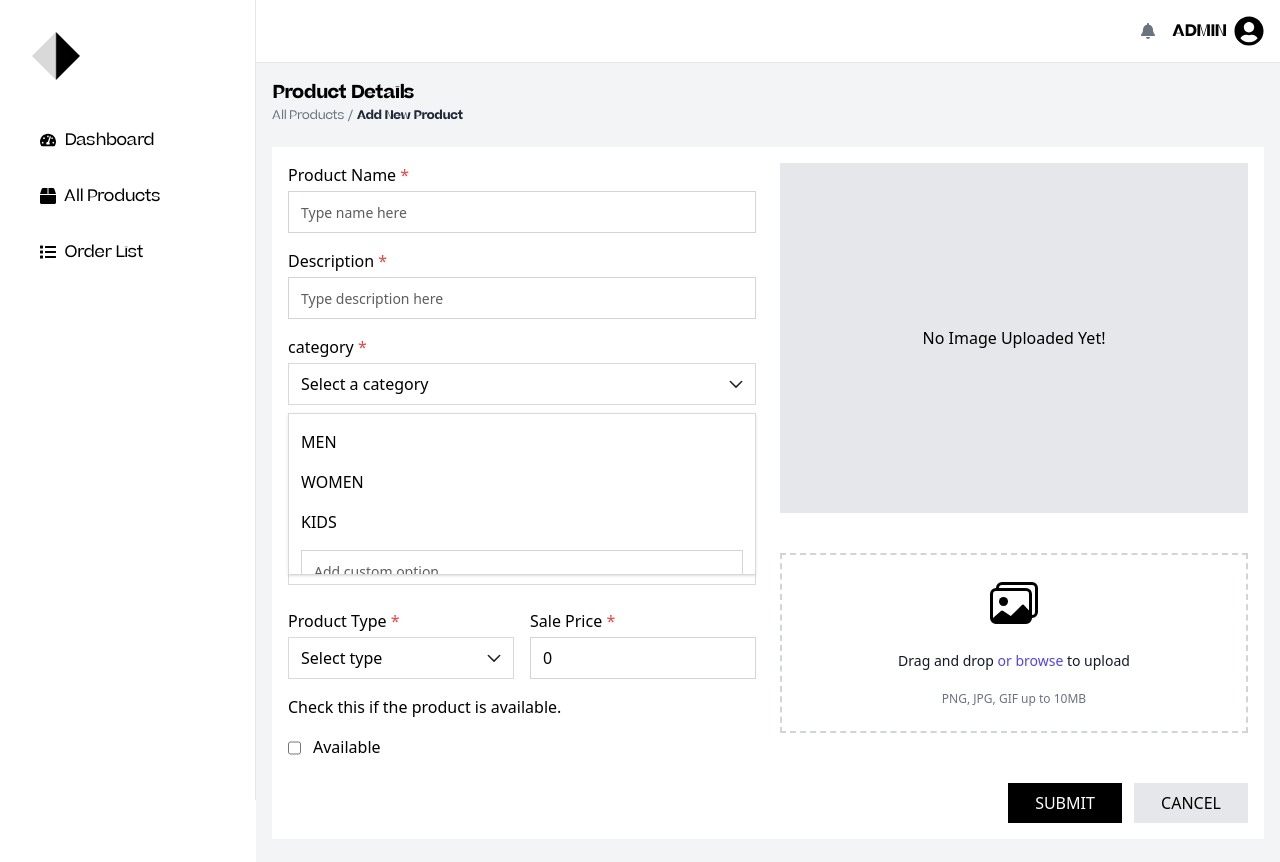
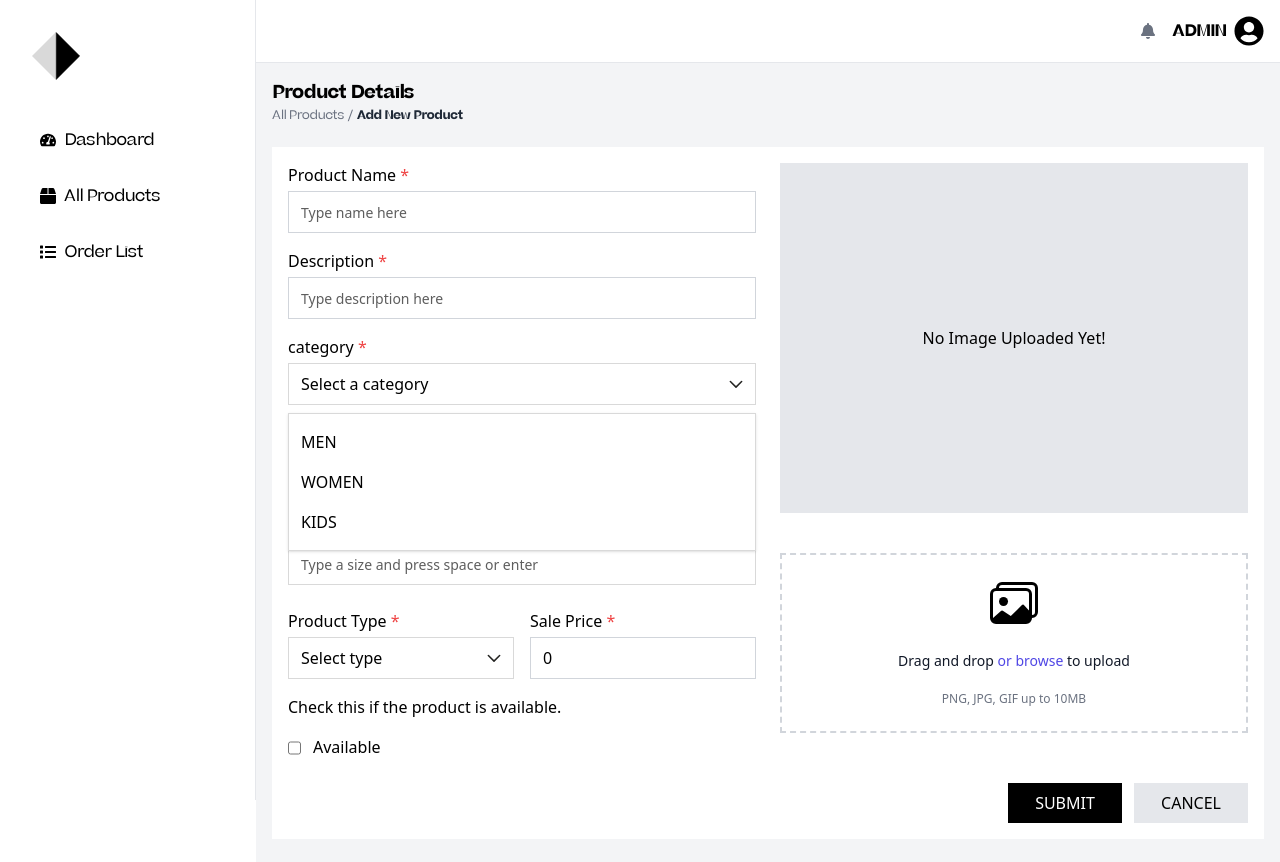
Before and after one commit to Acquaah-Emmanuel-Kofi/fashion-commerce, a Next.js app: page /admin/products/add-new-product in a window 1280 px wide. Both pictures are taken after a click on the element "Select a category". Shown: the top 862 px of the page. Built offline with nearby package versions, Linux system fonts and the light colour scheme.

Commit message:
refactor: make add custom optional in CustomSelect component

```diff
--- a/src/app/shared/components/CustomSelect.tsx
+++ b/src/app/shared/components/CustomSelect.tsx
@@ -12,18 +12,20 @@ interface CustomSelectProps {
   options: Option[];
   label?: string;
   placeholder?: string;
-  required?: boolean;
   onSelect: (value: string) => void;
   defaultValue?: string;
+  showAddCustomField?: boolean;
+  required?: boolean;
 }
 
 const CustomSelect: React.FC<CustomSelectProps> = ({
   options,
   label,
   placeholder,
-  required = false,
   onSelect,
   defaultValue,
+  showAddCustomField = false,
+  required = false,
 }) => {
   const [isOpen, setIsOpen] = useState(false);
   const [selectedValue, setSelectedValue] = useState<string | undefined>(
@@ -118,6 +120,7 @@ const CustomSelect: React.FC<CustomSelectProps> = ({
               </li>
             ))}
             {/* Custom Option Input */}
+            {showAddCustomField && (
               <li className="px-3 py-2">
                 <InputField
                   name="custom"
@@ -127,6 +130,7 @@ const CustomSelect: React.FC<CustomSelectProps> = ({
                   onKeyDown={handleCustomOptionKeyDown}
                 />
               </li>
+            )}
           </ul>
         </div>
       )}
```
Lines whose indentation alone changed are shown as unchanged.
